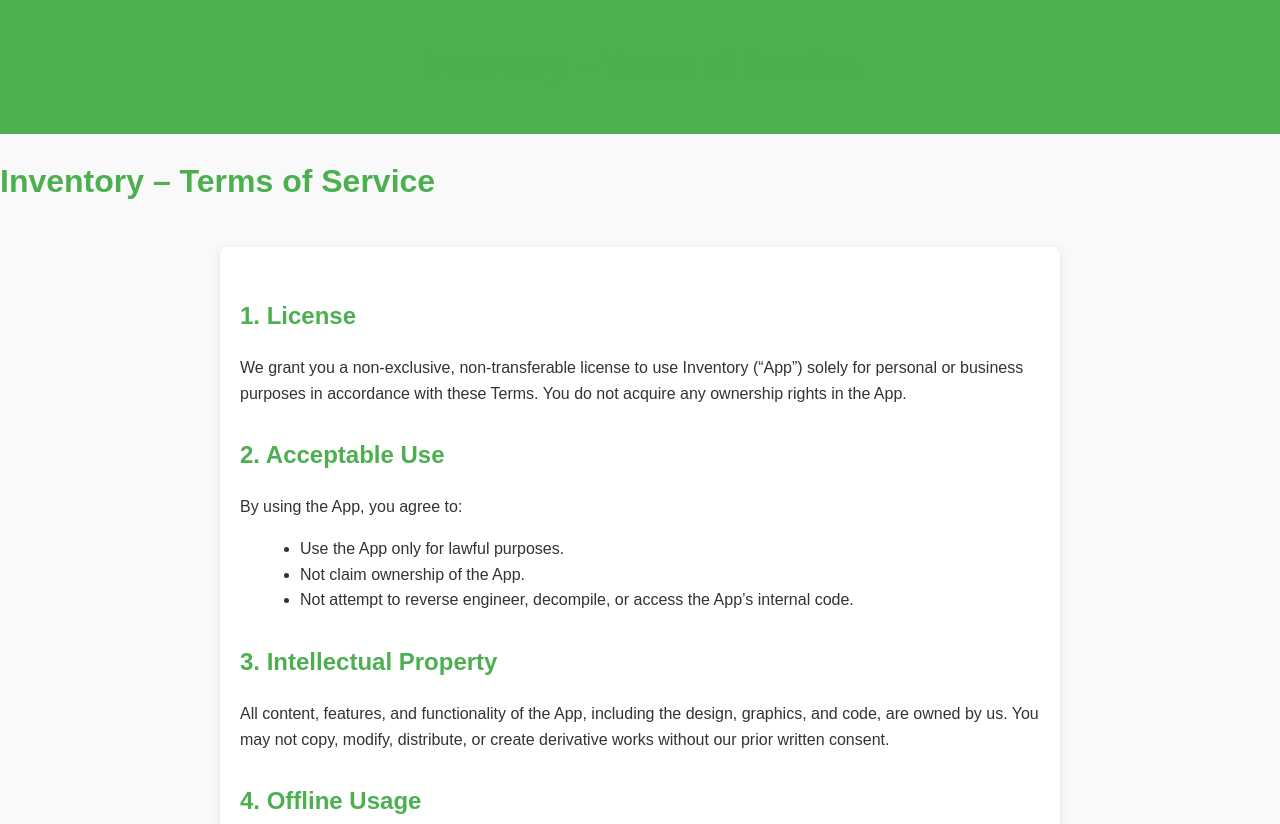
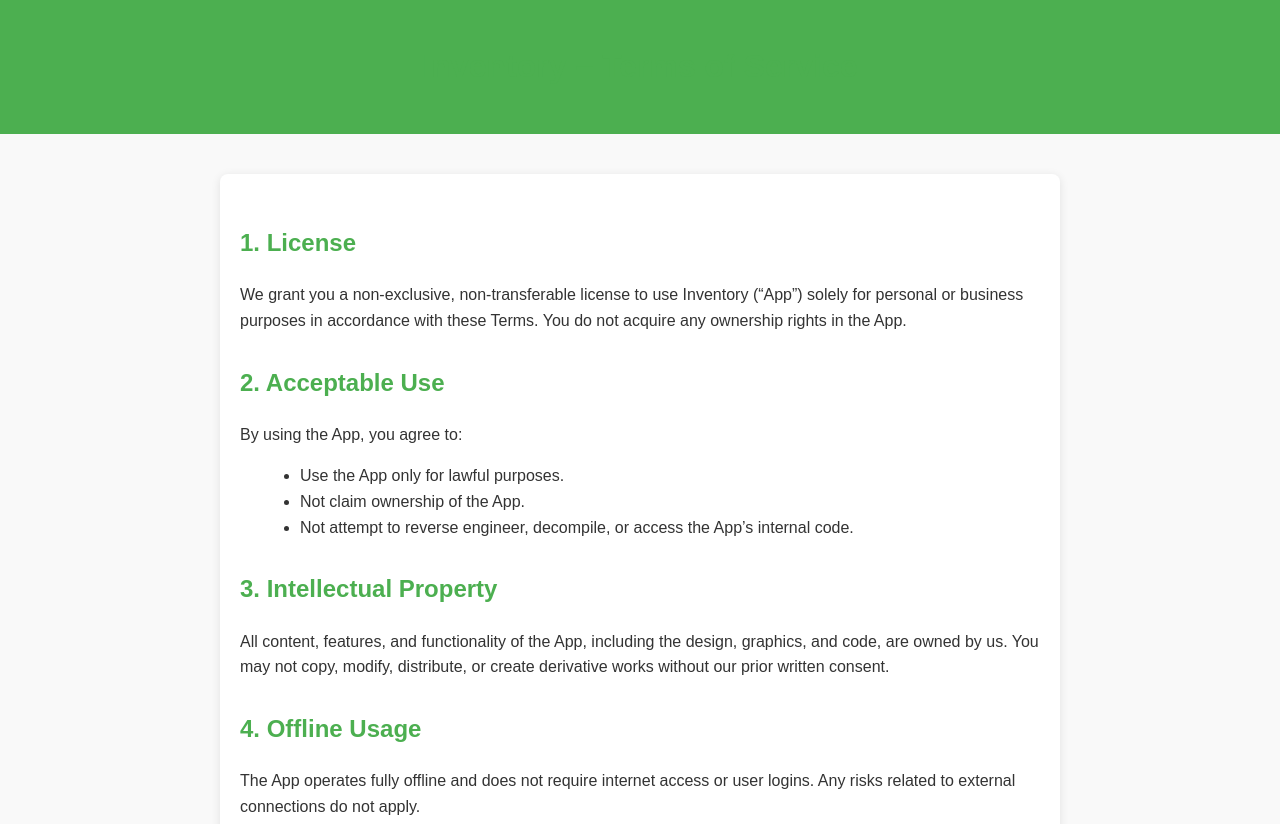
Before and after one commit to dev348522098994dev25/termsofservice, a plain HTML site: page docs/index.html in a window 1280 px wide. Shown: the top 824 px of the page. Drawn offline with Linux system fonts and the light colour scheme.

Commit message:
Update index.html

```diff
--- a/docs/index.html
+++ b/docs/index.html
@@ -16,7 +16,7 @@
 
         header {
             background-color: #4CAF50;
-            color: white;
+            color: #FFFFFF;
             padding: 20px;
             text-align: center;
         }
@@ -58,9 +58,9 @@
 <body>
 
 <header>
-    <h1 color: white;>Inventory – Terms of Service</h1>
+    <h1>Inventory – Terms of Service</h1>
 </header>
-<h1 color: white;>Inventory – Terms of Service</h1>
+
 <main>
     <h2>1. License</h2>
     <p>We grant you a non-exclusive, non-transferable license to use Inventory (“App”) solely for personal or business purposes in accordance with these Terms. You do not acquire any ownership rights in the App.</p>
```
